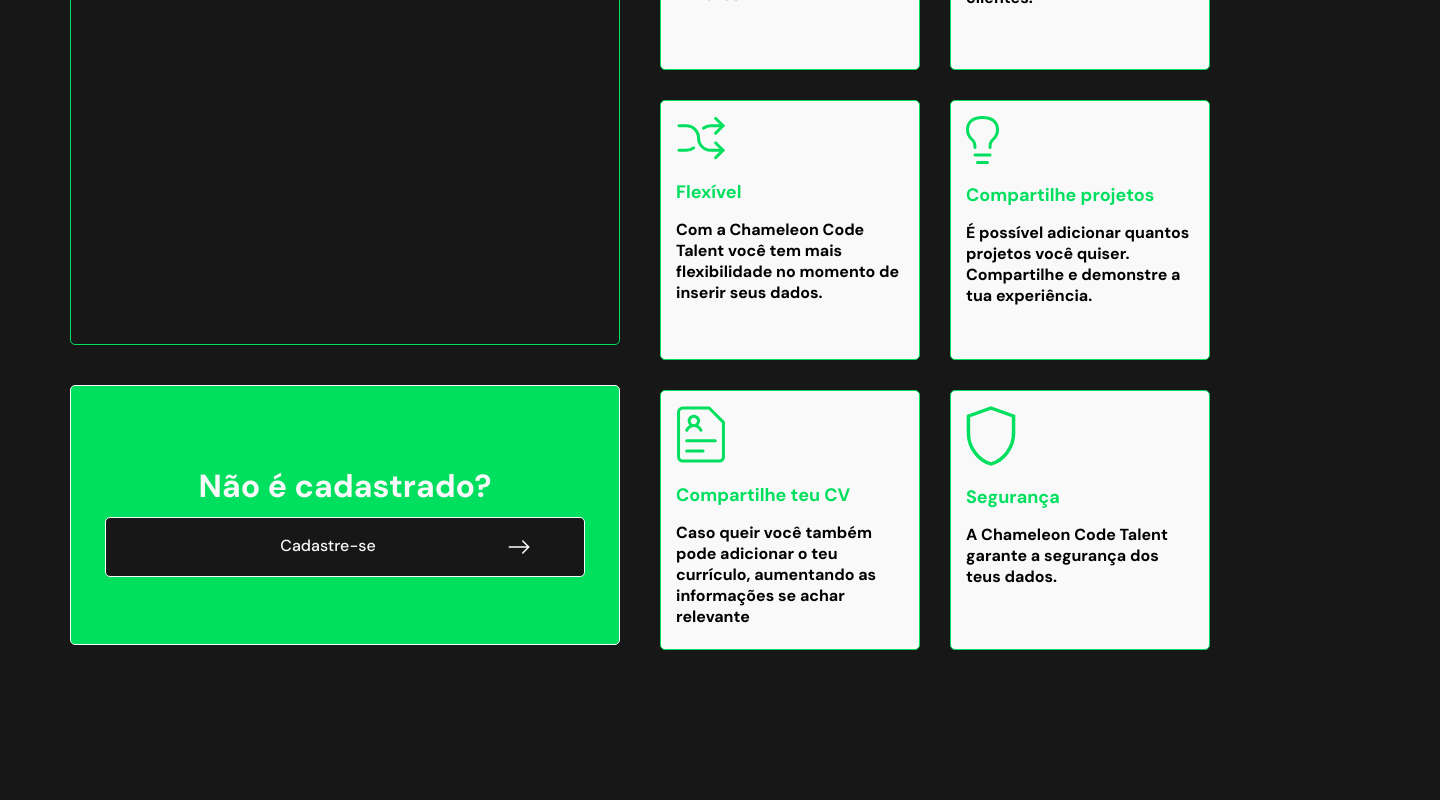
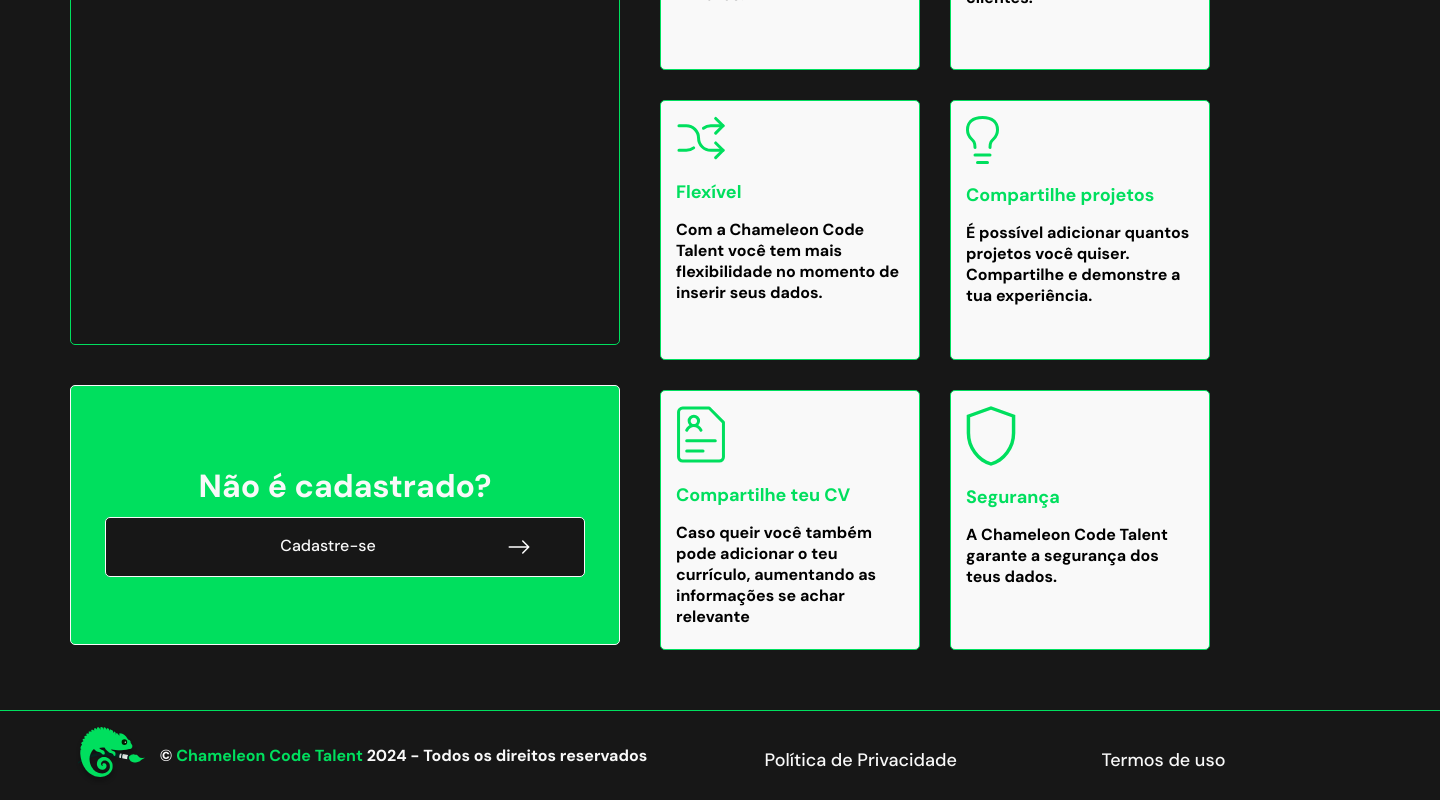
Before and after one commit to Chameleon-Code-Talent/frontend, a React (Vite) app: page /login in a window 1280 px wide. Shown: the part 388-1188 px from the top of the page, 1440 px wide, since content can reach past the window. Before the commit the page ends 1038 px from the top, so only its background shows below. Built offline with nearby package versions, Linux system fonts and the light colour scheme.

Commit message:
feat: created footer default in login page

```diff
--- a/src/components/Footer/footer.module.css
+++ b/src/components/Footer/footer.module.css
@@ -2,6 +2,7 @@
     width: 90rem;
     height: 7.5rem;
     margin-top: 8rem;
+    border-top: 0.063rem var(--green-color) solid;
     background-color: var(--dark-200);
     display: flex;
     flex-direction: column;
--- /dev/null
+++ b/src/components/FooterDefault/footerDefault.module.css
@@ -0,0 +1,31 @@
+.container {
+    width: 90rem;
+    height: 5.625rem;
+    margin-top: 4rem;
+    border-top: 0.063rem var(--green-color) solid;
+    display: flex;
+    justify-content: space-around;
+    align-items: center;
+}
+
+.containerCCT {
+    width: 45rem;
+    display: flex;
+    justify-content: center;
+    align-items: center;
+    gap: 0.938rem;
+}
+
+.containerCCT h4 {
+    color: var(--white-100)
+}
+
+.containerTermos {
+    display: flex;
+    justify-content: center;
+    align-items: center;
+}
+
+.containerTermos p {
+   color: var(--white-100)
+}
--- /dev/null
+++ b/src/components/FooterDefault/index.jsx
@@ -0,0 +1,21 @@
+import styles from "./footerDefault.module.css"
+
+import logoCamaleao from "../../assets/logoCamaleao.svg"
+
+const FooterDefault = () => {
+    return (
+        <section className={styles.container}>
+            <div className={styles.containerCCT}>
+                <img src={logoCamaleao} alt="Icone" />
+                <h4>© <strong style={{ color: "#00DF5E" }}>Chameleon Code Talent</strong> 2024 - Todos os direitos reservados</h4>
+            </div>
+
+            <div className={styles.containerTermos}>
+                <p>Política de Privacidade</p>
+                <p>Termos de uso</p>
+            </div>
+        </section>
+    )
+}
+
+export default FooterDefault
--- a/src/pages/SingIn/index.jsx
+++ b/src/pages/SingIn/index.jsx
@@ -1,9 +1,11 @@
 import CardBenefits from "../../components/CardBenefits";
+import FooterDefault from "../../components/FooterDefault";
 import FormLogin from "../../components/FormLogin";
 import styles from "./singIn.module.css";
 
 const SingIn = () => {
     return (
+        <div>
             <section>
                 <div className={styles.containerLogin}>
                     <FormLogin/>
@@ -12,6 +14,9 @@
                     <CardBenefits />
                 </div>
             </section>
+
+            <FooterDefault />
+        </div>
     )
 }
 
```
Lines whose indentation alone changed are shown as unchanged.
